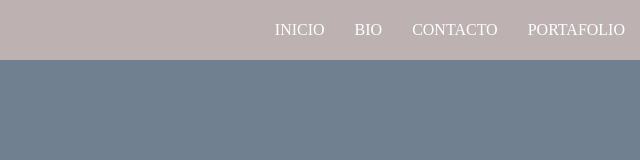
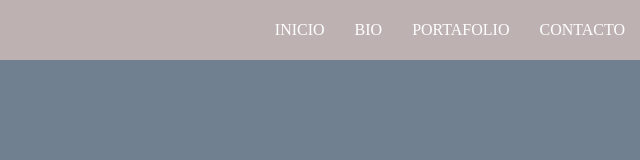
Before and after one commit to Braiton98/my-page, a plain HTML site: page pages/index.html in a window 1280 px wide. Shown: the full height of the page, 640-1280 px from the left. Drawn offline with Linux system fonts and the light colour scheme.

Commit message:
desktop anchor before

```diff
--- a/pages/index.html
+++ b/pages/index.html
@@ -12,12 +12,12 @@
         <nav class="navbar">
             <img src="../images/ico3.jpg" alt="The-Spider-Men">
             <h1>Brian's Page</h1>
-            <ul class="nav_items" id="_items">
-                <li><a href="#">INICIO</a></li>
-                <li><a href="#">BIO</a></li>
-                <li><a href="#">CONTACTO</a></li>
-                <li><a href="#">PORTAFOLIO</a></li>
-            </ul>
+            <div class="nav_items" id="_items">
+                <a href="#">INICIO</a>
+                <a href="#">BIO</a>
+                <a href="#">PORTAFOLIO</a>
+                <a href="#">CONTACTO</a>
+            </div>
             <div class="nav_toggle" id="_toggle">
                 <span></span>
                 <span></span>
--- a/styles/style.css
+++ b/styles/style.css
@@ -40,6 +40,10 @@ h1{
     transform: translateX(-100%);
     transition: 0.3s ease all;
     text-align: center;
+}
+
+.nav_items a{
+    color: #fff;
 }
 
 .nav_toggle {
@@ -124,28 +128,29 @@ h1{
         transform: translateX(0) !important;
     }
 
-    .nav_items li{
-        list-style-type: none;
+    .nav_items a{
+        margin: 15px;
+        color: #fff;
+        text-decoration: none;
+        position: relative;
     }
 
-    .navbar .nav_items li a {
-        color: #fff;
-        text-decoration: none;
-        margin: 15px;
+    .nav_items a:hover{
+        color: #777;
     }
 
-    .nav_items li a::before{
+    .nav_items a::before{
         content: "";
         position: absolute;
         left: 0;
         bottom: 0;
         width: 0;
         height: 2px;
-        background: #fff;
+        background: #777;
         transition: all 0.5s;
     }
 
-    .nav_items li a:hover::before{
+    .nav_items a:hover::before{
         width: 100% !important;
     }
 
```
